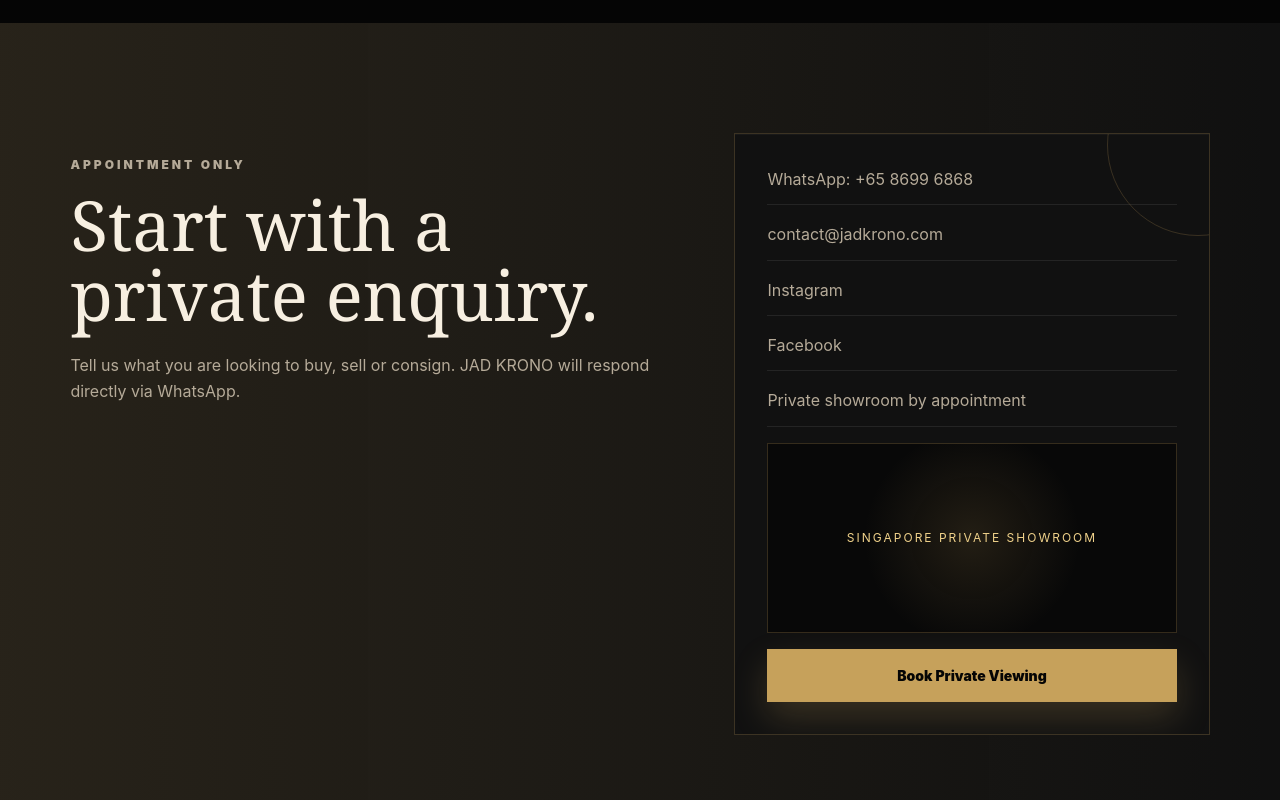
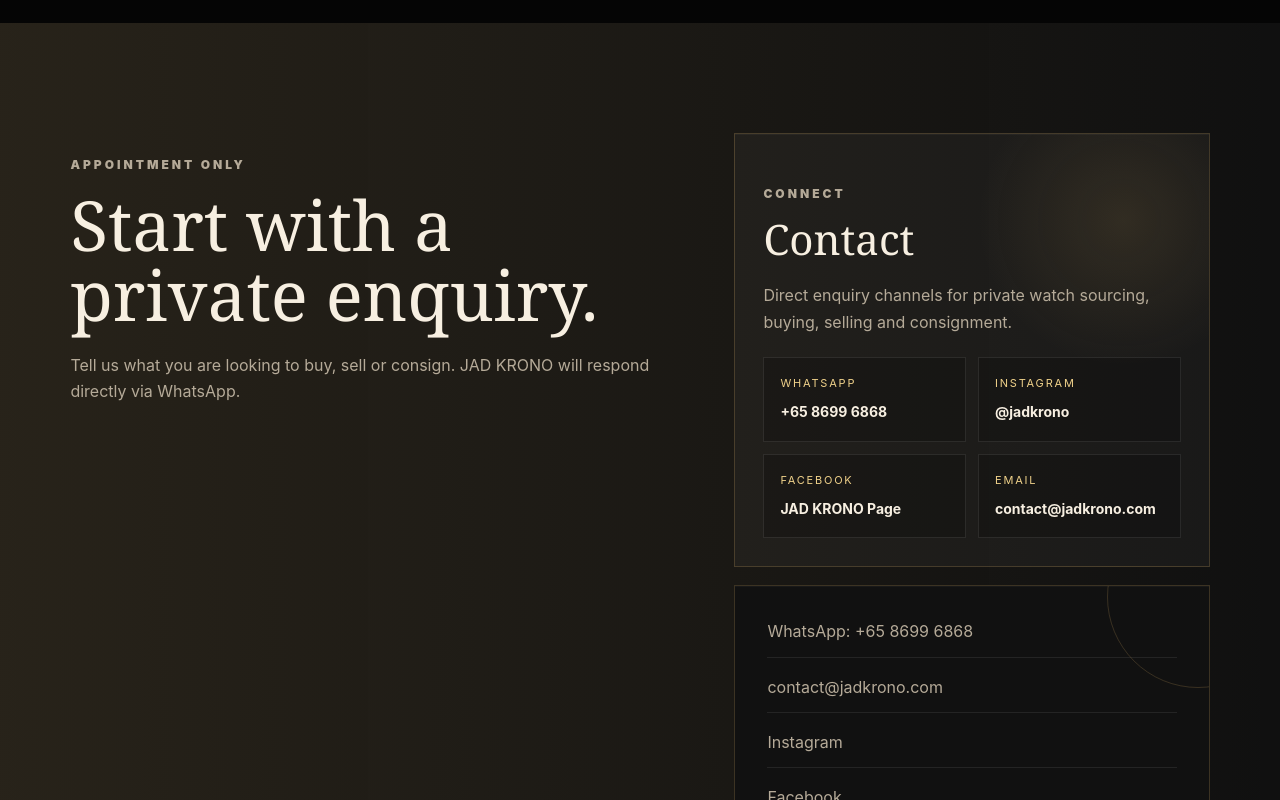
Before and after one commit to dqhxxx-afk/jad-krono, a Next.js app: page / in a window 1280 px wide. Shown: the part 8140-8940 px from the top of the page. Built offline with nearby package versions, Linux system fonts and the light colour scheme.

Commit message:
Add files via upload

```diff
--- a/app/contact/page.js
+++ b/app/contact/page.js
@@ -1,3 +1,3 @@
 "use client";
-import Header from "../../components/Header";import Footer from "../../components/Footer";import { useLanguage } from "../../components/useLanguage";import { site } from "../../data/site";
-export default function ContactPage(){const{lang,setLang,t}=useLanguage();return <><Header lang={lang} setLang={setLang} t={t}/><main className="page-shell"><section className="page-hero"><p className="eyebrow">{t.contact.eyebrow}</p><h1>{t.contact.title}</h1><p>{t.contact.copy}</p></section><section className="contact-section compact"><div className="contact-card"><a href={site.whatsapp} target="_blank">WhatsApp: {site.phoneDisplay}</a><a href={`mailto:${site.email}`}>{site.email}</a><a href={site.instagram} target="_blank">Instagram</a><a href={site.facebook} target="_blank">Facebook</a><span>{site.showroom}</span><div className="map-card">Singapore Private Showroom</div><a className="btn gold" href={site.whatsapp} target="_blank">{t.contact.button}</a></div></section></main><Footer t={t}/></>;}
+import Header from "../../components/Header";import Footer from "../../components/Footer";import { useLanguage } from "../../components/useLanguage";import { site } from "../../data/site";import SocialContactPanel from "../../components/SocialContactPanel";
+export default function ContactPage(){const{lang,setLang,t}=useLanguage();return <><Header lang={lang} setLang={setLang} t={t}/><main className="page-shell"><section className="page-hero"><p className="eyebrow">{t.contact.eyebrow}</p><h1>{t.contact.title}</h1><p>{t.contact.copy}</p></section><section className="contact-section compact"><div><SocialContactPanel t={t} /><div className="contact-card"><a href={site.whatsapp} target="_blank">WhatsApp: {site.phoneDisplay}</a><a href={`mailto:${site.email}`}>{site.email}</a><a href={site.instagram} target="_blank">Instagram</a><a href={site.facebook} target="_blank">Facebook</a><span>{site.showroom}</span><div className="map-card">Singapore Private Showroom</div><a className="btn gold" href={site.whatsapp} target="_blank">{t.contact.button}</a></div></div></section></main><Footer t={t}/></>;}
--- a/app/globals.css
+++ b/app/globals.css
@@ -524,3 +524,74 @@ body {
     padding-right: 5%;
   }
 }
+
+
+/* V9 Social Contact Upgrade */
+.social-contact-panel {
+  border: 1px solid var(--line);
+  background:
+    radial-gradient(circle at 82% 20%, rgba(198,161,91,.13), transparent 28%),
+    rgba(255,255,255,.035);
+  padding: 28px;
+  margin-bottom: 18px;
+  box-shadow: inset 0 1px 0 rgba(255,255,255,.035);
+}
+
+.social-contact-panel h3 {
+  font-size: 42px;
+  margin-bottom: 10px;
+}
+
+.social-contact-panel p:not(.eyebrow) {
+  color: var(--muted);
+  margin-bottom: 22px;
+}
+
+.social-links-grid {
+  display: grid;
+  grid-template-columns: repeat(2, 1fr);
+  gap: 12px;
+}
+
+.social-links-grid a {
+  border: 1px solid rgba(255,255,255,.09);
+  background: rgba(0,0,0,.22);
+  padding: 16px;
+  transition: .25s ease;
+}
+
+.social-links-grid a:hover {
+  border-color: rgba(239,209,138,.55);
+  transform: translateY(-2px);
+}
+
+.social-links-grid span {
+  display: block;
+  color: var(--gold2);
+  font-size: 11px;
+  text-transform: uppercase;
+  letter-spacing: 1.8px;
+  margin-bottom: 6px;
+  border: 0;
+  padding: 0;
+}
+
+.social-links-grid strong {
+  color: var(--ivory);
+  font-size: 14px;
+  word-break: break-word;
+}
+
+@media(max-width:720px) {
+  .social-links-grid {
+    grid-template-columns: 1fr;
+  }
+
+  .social-contact-panel {
+    padding: 22px;
+  }
+
+  .social-contact-panel h3 {
+    font-size: 34px;
+  }
+}
--- a/app/layout.js
+++ b/app/layout.js
@@ -17,7 +17,7 @@ export default function RootLayout({ children }) {
     areaServed: "Singapore",
     telephone: "+65 8699 6868",
     description: "Private luxury watch dealer in Singapore focused on buying, selling, consigning and sourcing important timepieces.",
-    sameAs: ["https://instagram.com/jadkrono", "https://facebook.com/jadkrono"]
+    sameAs: ["https://instagram.com/jadkrono", "https://www.facebook.com/share/1BjRy9MPKg/?mibextid=wwXIfr"]
   };
 
   return (
--- a/app/page.js
+++ b/app/page.js
@@ -3,6 +3,7 @@ import { useMemo, useState } from "react";
 import Header from "../components/Header";
 import Footer from "../components/Footer";
 import WatchCard from "../components/WatchCard";
+import SocialContactPanel from "../components/SocialContactPanel";
 import { useLanguage } from "../components/useLanguage";
 import { products, brandStories, insights, site } from "../data/site";
 
@@ -56,7 +57,7 @@ export default function Home() {
 
         <section className="insights-section"><div className="section-heading"><p className="eyebrow">{t.insights.eyebrow}</p><h2>{t.insights.title}</h2></div><div className="insight-grid">{insights.map((insight) => <article key={insight.tag}><span>{insight.tag}</span><h3>{insight.title[lang]}</h3><p>{insight.copy[lang]}</p></article>)}</div></section>
 
-        <section className="contact-section"><div><p className="eyebrow">{t.contact.eyebrow}</p><h2>{t.contact.title}</h2><p>{t.contact.copy}</p></div><div className="contact-card"><a href={site.whatsapp} target="_blank">WhatsApp: {site.phoneDisplay}</a><a href={`mailto:${site.email}`}>{site.email}</a><a href={site.instagram} target="_blank">Instagram</a><a href={site.facebook} target="_blank">Facebook</a><span>{site.showroom}</span><div className="map-card">Singapore Private Showroom</div><a className="btn gold" href={site.whatsapp} target="_blank">{t.contact.button}</a></div></section>
+        <section className="contact-section"><div><p className="eyebrow">{t.contact.eyebrow}</p><h2>{t.contact.title}</h2><p>{t.contact.copy}</p></div><div><SocialContactPanel t={t} /><div className="contact-card"><a href={site.whatsapp} target="_blank">WhatsApp: {site.phoneDisplay}</a><a href={`mailto:${site.email}`}>{site.email}</a><a href={site.instagram} target="_blank">Instagram</a><a href={site.facebook} target="_blank">Facebook</a><span>{site.showroom}</span><div className="map-card">Singapore Private Showroom</div><a className="btn gold" href={site.whatsapp} target="_blank">{t.contact.button}</a></div></div></section>
       </main>
       <Footer t={t} />
     </>
--- /dev/null
+++ b/components/SocialContactPanel.js
@@ -0,0 +1,31 @@
+import { site } from "../data/site";
+
+export default function SocialContactPanel({ t }) {
+  return (
+    <div className="social-contact-panel">
+      <div>
+        <p className="eyebrow">Connect</p>
+        <h3>{t.nav.contact}</h3>
+        <p>Direct enquiry channels for private watch sourcing, buying, selling and consignment.</p>
+      </div>
+      <div className="social-links-grid">
+        <a href={site.whatsapp} target="_blank">
+          <span>WhatsApp</span>
+          <strong>{site.phoneDisplay}</strong>
+        </a>
+        <a href={site.instagram} target="_blank">
+          <span>Instagram</span>
+          <strong>@jadkrono</strong>
+        </a>
+        <a href={site.facebook} target="_blank">
+          <span>Facebook</span>
+          <strong>JAD KRONO Page</strong>
+        </a>
+        <a href={`mailto:${site.email}`}>
+          <span>Email</span>
+          <strong>{site.email}</strong>
+        </a>
+      </div>
+    </div>
+  );
+}
--- a/data/site.js
+++ b/data/site.js
@@ -5,7 +5,7 @@ export const site = {
   whatsapp: "https://wa.me/6586996868",
   email: "contact@jadkrono.com",
   instagram: "https://instagram.com/jadkrono",
-  facebook: "https://facebook.com/jadkrono",
+  facebook: "https://www.facebook.com/share/1BjRy9MPKg/?mibextid=wwXIfr",
   location: "Singapore",
   showroom: "Private showroom by appointment"
 };
--- a/package.json
+++ b/package.json
@@ -11,6 +11,6 @@
     "lucide-react": "latest"
   },
   "devDependencies": {},
-  "name": "jad-krono-v8-boutique-collection",
-  "version": "8.0.0"
+  "name": "jad-krono-v9-social-contact-upgrade",
+  "version": "9.0.0"
 }
```
Also changed, not shown: 1 other file (tests, documents, lock files or other folders).
